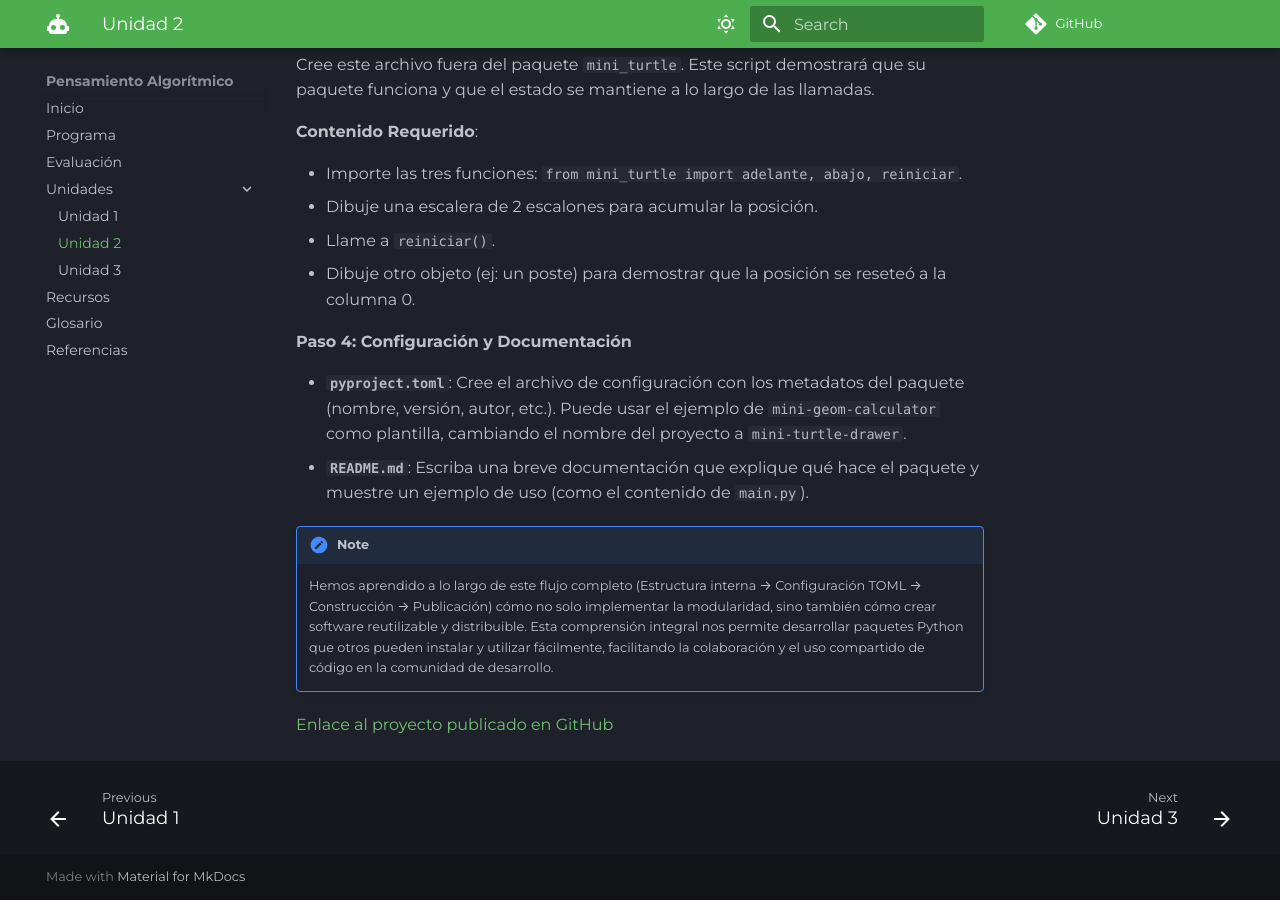
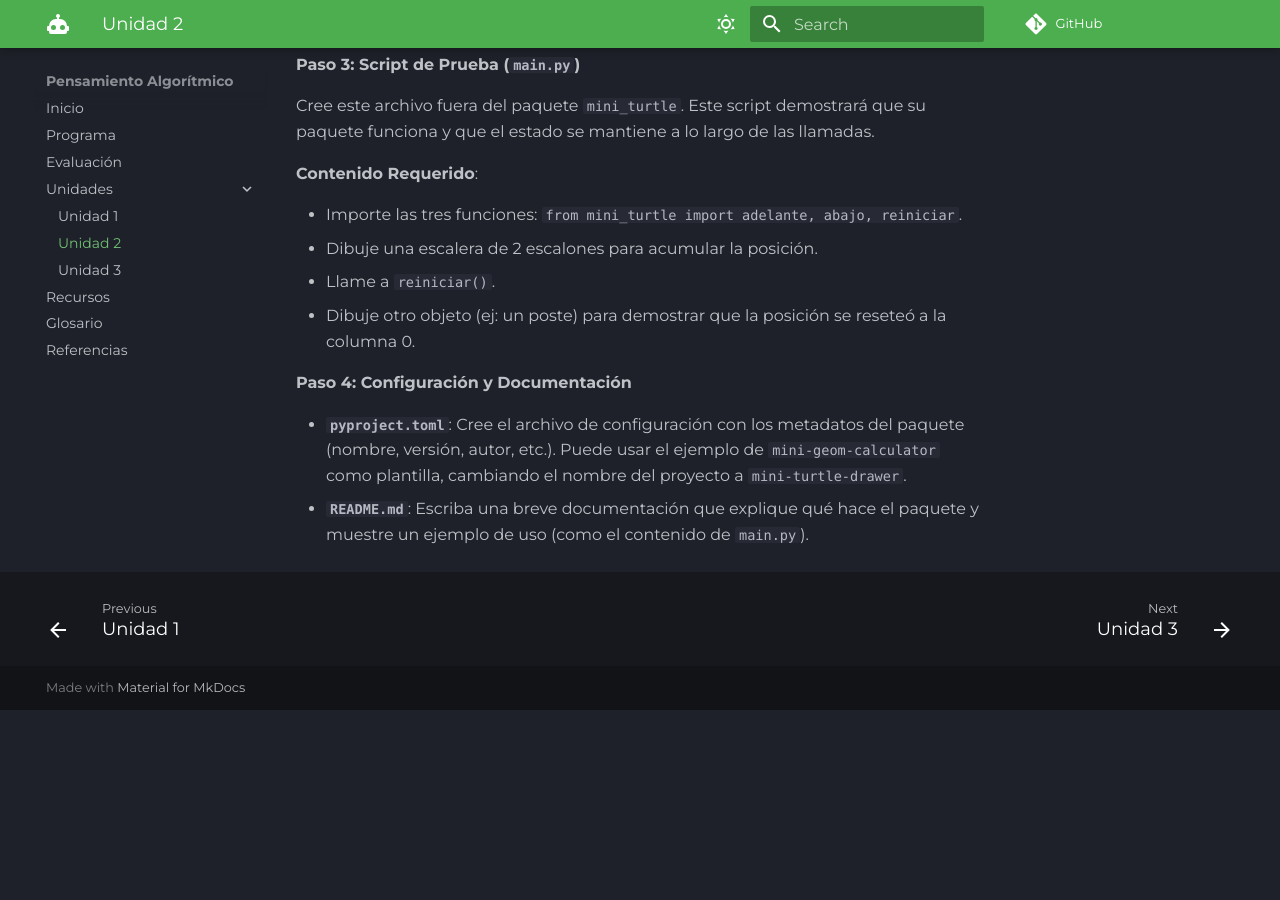
Before and after one commit to introSoft-iud/pensamiento_algoritmico_repo, an MkDocs documentation site: the page built from docs/unidades/unidad2.md, in a window 1280 px wide and 900 px high, scrolled down 11006 px. Built offline with MkDocs 1.6.1 and Material for MkDocs 9.7.7, drawn with Linux system fonts in a browser that asks for light colours; some web fonts are replaced; comment, search, counter and statistics services are not loaded; after the commit the page ends 11716 px from its top, so only the background shows below that; some of the changed text lies outside the part shown.

Commit message:
mensaje por defecto: shores

```diff
--- a/docs/unidades/unidad2.md
+++ b/docs/unidades/unidad2.md
@@ -417,7 +420,3 @@ Cree este archivo fuera del paquete `mini_turtle`. Este script demostrará que s
 
 - **`pyproject.toml`**: Cree el archivo de configuración con los metadatos del paquete (nombre, versión, autor, etc.). Puede usar el ejemplo de `mini-geom-calculator` como plantilla, cambiando el nombre del proyecto a `mini-turtle-drawer`.
 - **`README.md`**: Escriba una breve documentación que explique qué hace el paquete y muestre un ejemplo de uso (como el contenido de `main.py`).
-!!! note
-    Hemos aprendido a lo largo de este flujo completo (Estructura interna → Configuración TOML → Construcción → Publicación) cómo no solo implementar la modularidad, sino también cómo crear software reutilizable y distribuible. Esta comprensión integral nos permite desarrollar paquetes Python que otros pueden instalar y utilizar fácilmente, facilitando la colaboración y el uso compartido de código en la comunidad de desarrollo.
-
-[Enlace al proyecto publicado en GitHub](https://github.com/introSoft-iud/mini_geom_project_new/tree/main)
```
Also changed, not shown: other parts of docs/unidades/unidad2.md (+3 -0 lines).
